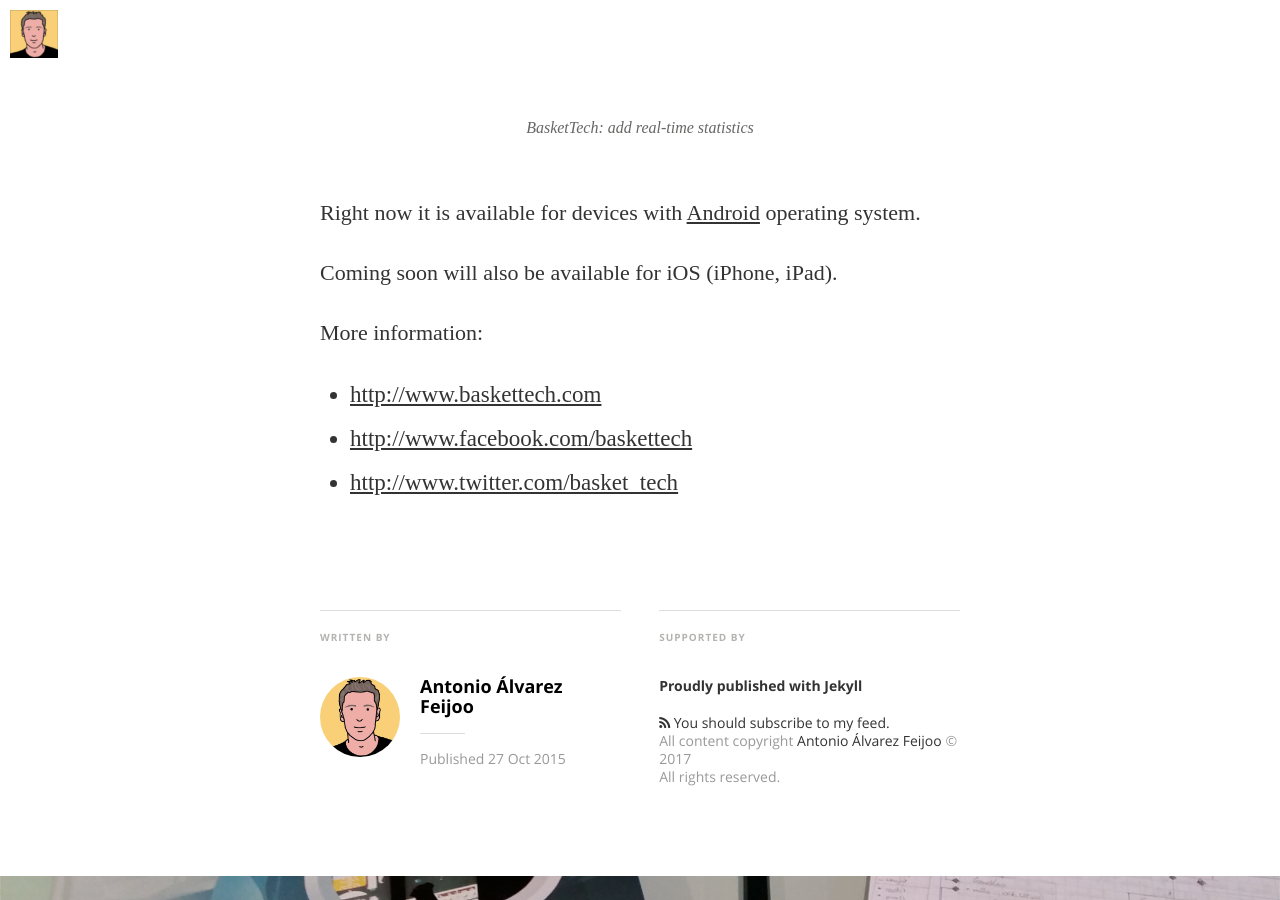
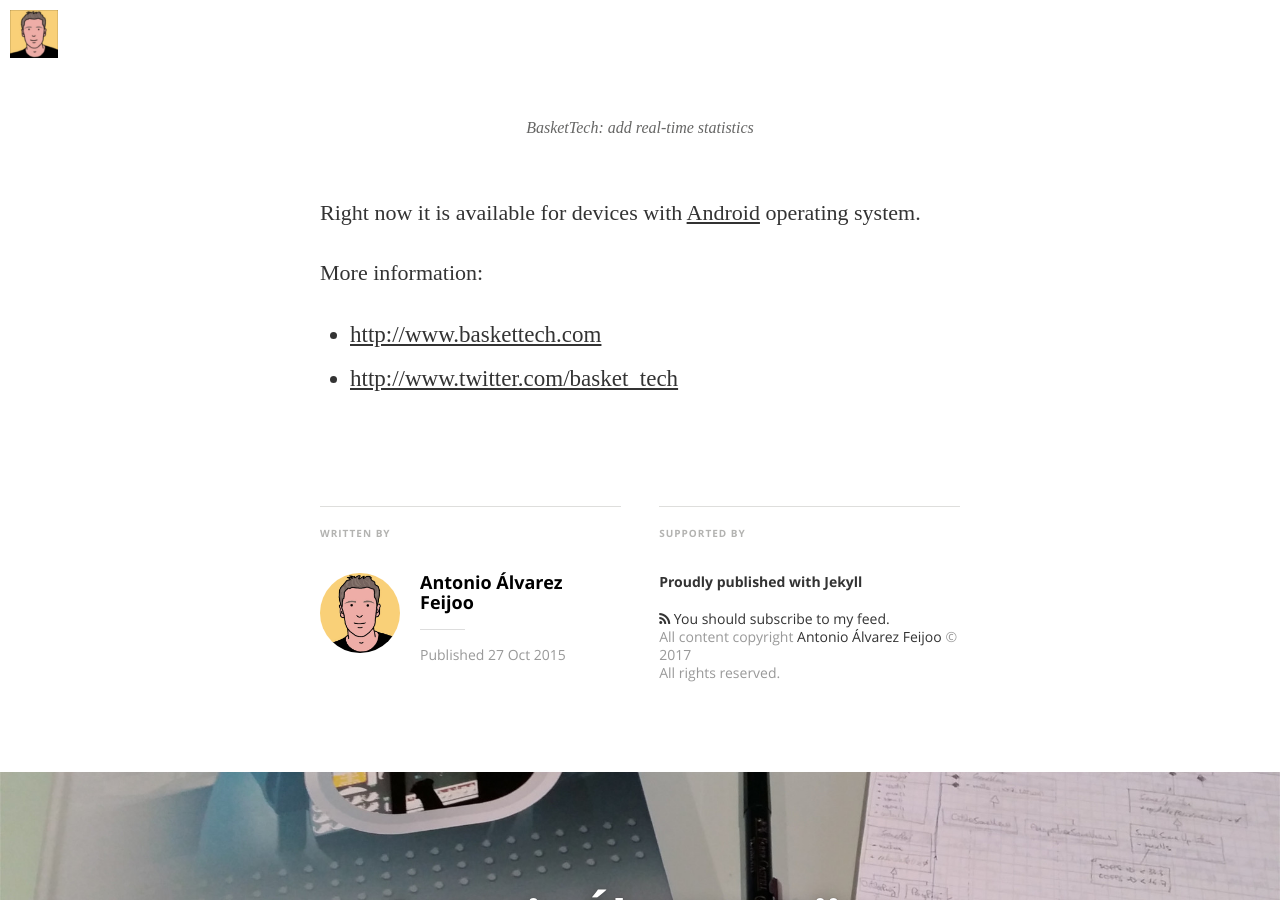
Before and after one commit to aafeijoo/aafeijoo.github.io, a Jekyll site: the page built from _posts/2015-10-27-baskettech.markdown, in a window 1280 px wide and 900 px high, scrolled down 4857 px. Built offline with Jekyll 4.4.1, drawn with Linux system fonts in a browser that asks for light colours; some web fonts are replaced.

Commit message:
Updated post

```diff
--- a/_posts/2015-10-27-baskettech.markdown
+++ b/_posts/2015-10-27-baskettech.markdown
@@ -33,10 +33,7 @@
 
 Right now it is available for devices with [Android](https://play.google.com/store/apps/details?id=com.baskettech.mobile) operating system.
 
-Coming soon will also be available for iOS (iPhone, iPad).
-
 More information:
 
 * [http://www.baskettech.com](http://www.baskettech.com)
-* [http://www.facebook.com/baskettech](http://www.facebook.com/baskettech)
 * [http://www.twitter.com/basket_tech](http://www.twitter.com/basket_tech)
```
